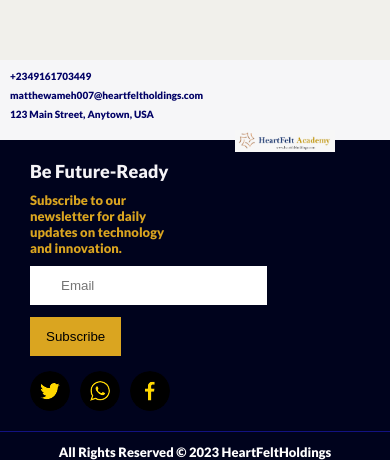
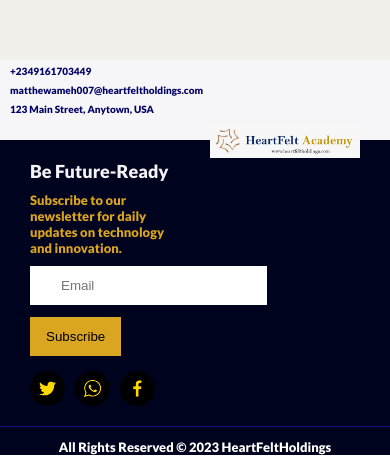
Before and after one commit to Mat-icon/HeartFelt-Academy, a React (Create React App) app: page / in a window 390 px wide. Shown: the part 4329-4789 px from the top of the page. Built offline with nearby package versions, Linux system fonts and the light colour scheme.

Commit message:
scss resolved

```diff
--- a/src/App.scss
+++ b/src/App.scss
@@ -855,6 +855,7 @@
 .footer-address {
   width: 100%;
   height: 80px;
+  box-sizing: border-box;
   background-color: rgb(246, 246, 248);
   display: flex;
   align-items: center;
@@ -894,8 +895,14 @@
       cursor: pointer;
 
       @media screen and (max-width: 768px) {
-        margin-left: 225px;
-        width: 100px;
+        margin-left: 170px;
+        width: 150px;
+        margin-top: 10px;
+      }
+
+      @media screen and (max-width: 480px) {
+        margin-left: 200px;
+        width: 150px;
         margin-top: 10px;
       }
     }
@@ -918,7 +925,7 @@
   color: rgb(244, 243, 247);
   width: 40%;
   font-family: "Lato", "sans-serif";
-  @media screen and (max-width: 480px) {
+  @media screen and (max-width: 480px) and (min-width : 300px) {
 
     h2{
       width: 100%;
@@ -957,7 +964,6 @@
   .social-icons {
     margin-top: 15px;
 
-
   }
 }
 
@@ -969,6 +975,10 @@
   font-size: 13px;
   font-family: "Lato", "sans-serif";
   border-top: 1px solid rgba(25, 23, 165, 0.74);
+
+   @media screen and (max-width: 480px) and (max-width: 300px)  {
+    font-size: 13px;
+   }
 }
 
 
--- a/src/components/Footer.jsx
+++ b/src/components/Footer.jsx
@@ -50,7 +50,7 @@ function Footer() {
               url="https://twitter.com"
               fgColor="gold"
               bgColor="black"
-              style={{ width: "40px", height: "40px", borderRadius: "50%" }}
+              style={{ width: "35px", height: "35px", borderRadius: "50%" }}
               className="social"
             />
             <SocialIcon
@@ -59,8 +59,8 @@ function Footer() {
               bgColor="black"
               style={{
                 marginLeft: "10px",
-                width: "40px",
-                height: "40px",
+                width: "35px",
+                height: "35px",
                 borderRadius: "50%",
               }}
               className="social"
@@ -71,8 +71,8 @@ function Footer() {
               bgColor="black"
               style={{
                 marginLeft: "10px",
-                width: "40px",
-                height: "40px",
+                width: "35px",
+                height: "35px",
                 borderRadius: "50%",
               }}
               className="social"
--- a/src/index.css
+++ b/src/index.css
@@ -5,7 +5,11 @@ body {
     sans-serif;
   -webkit-font-smoothing: antialiased;
   -moz-osx-font-smoothing: grayscale;
- overflow-x: hidden;
+
+}
+
+#root{
+   overflow-x: hidden;
 }
 
 code {
```
